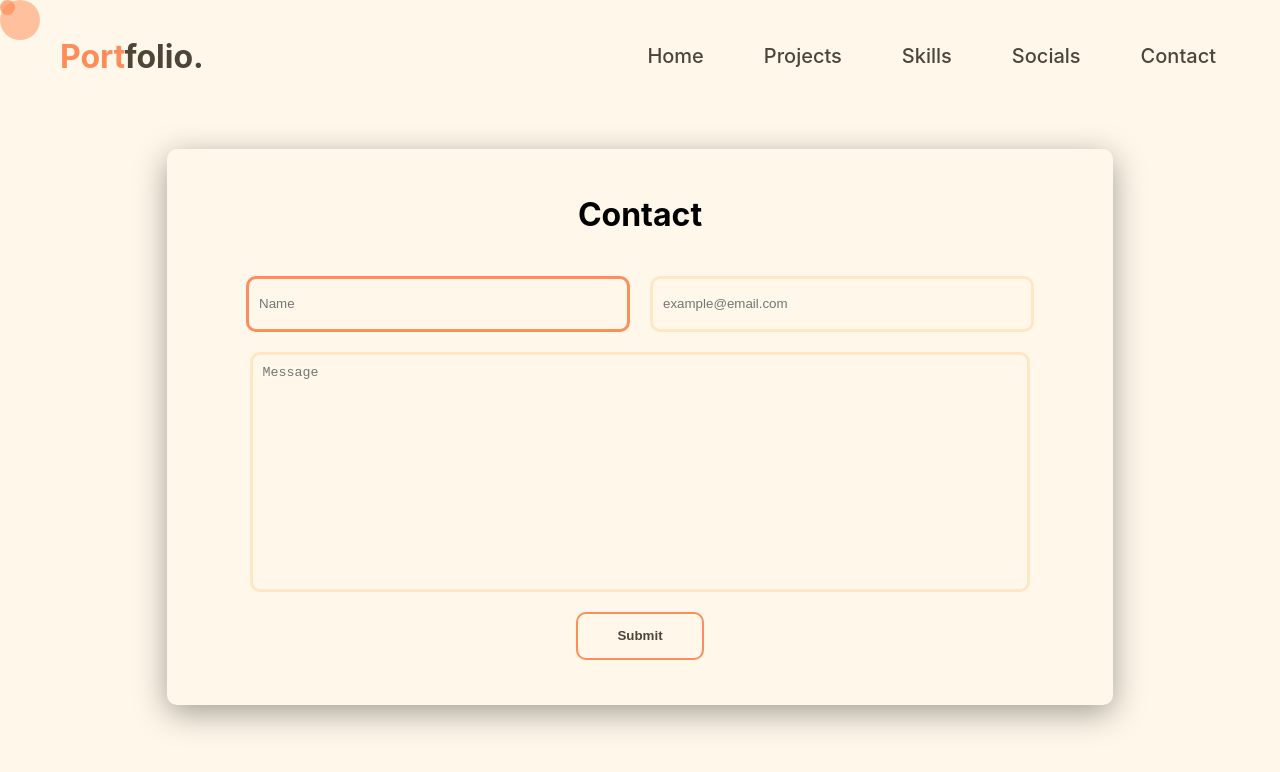
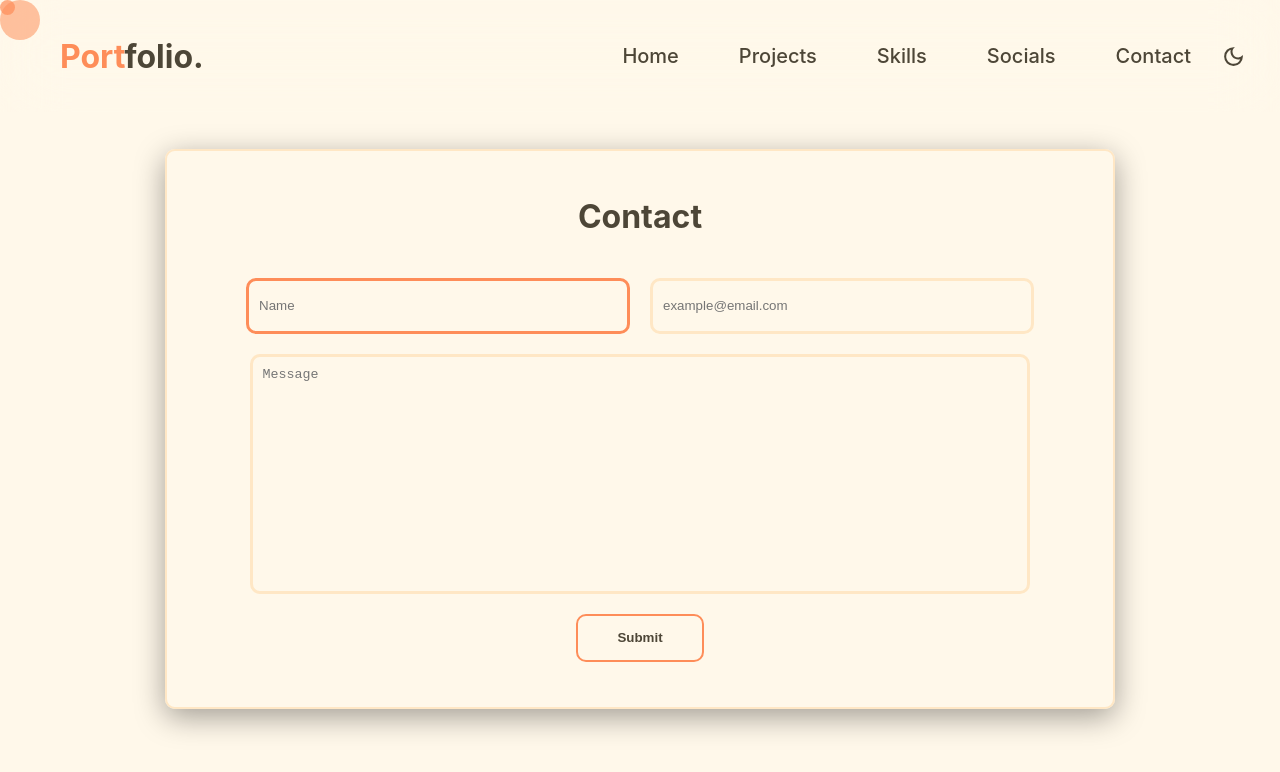
Before and after one commit to Tejas-Dalvi-99/portfolio, a React (Create React App) app: page /contact in a window 1280 px wide. Shown: the top 772 px of the page. Built offline with nearby package versions, Linux system fonts and the light colour scheme; no server answers.

Commit message:
added dark mode

```diff
--- a/public/index.html
+++ b/public/index.html
@@ -26,7 +26,7 @@
     -->
     <title>My Portfolio</title>
   </head>
-  <body>
+  <body class="light-mode">
     <noscript>You need to enable JavaScript to run this app.</noscript>
     <div id="root"></div>
     <!--
--- a/src/App.css
+++ b/src/App.css
@@ -1,5 +1,57 @@
-*{
-  background-color: #FFF8EA;
+.dark-mode {
+  --bg-clr: rgb(19, 18, 14);
+  --text-clr: #FFF;
+  --selection-clr: rgba(254, 141, 89, 0.9);
+  --cursor-bg: rgba(254, 141, 89, 0.7);
+  --dot-bg: rgba(254, 141, 89, 0.7);
+  --txt-clr: #FFF8EA;
+  --intro-btn-hovr: rgba(254, 141, 89, 0.9);
+  --focus-clr: #FE8D59;
+  --card-border: rgba(255, 255, 255, 0.18);
+  --card-shadow: rgba(254, 141, 89, 0.3);
+  --card-shadow-hvr0: 0px 0px 5px #FE8D59; ;
+  --card-shadow-hvr1: 0px 0px 10px #FE8D59;
+  --card-shadow-hvr2: 0px 0px 20px rgb(255, 231, 197,0.3) ;
+  --card-shadow-hvr3: 0px 0px 80px #FE8D59;
+  --form-border: rgba(254, 141, 89, 0.5);
+  --skill-card-bg: transparent;
+  --social-icon-clr: rgb(255, 255, 255,0.8);
+  --btn-txt-hover:white;
+  --mode: none;
+
+  img{
+    filter: brightness(0.8);
+  }
+}
+
+body{
+  transition: all ease-in-out 0.7s;
+}
+
+.light-mode {
+  --bg-clr: #FFF8EA;
+  --text-clr: #000;
+  --selection-clr: #FFE7C5;
+  --form-border: #FFE7C5;
+  --focus-clr: #FE8D59;
+  --btn-txt-hover: white;
+  --txt-clr: #4D4637;
+  --cursor-bg: rgba(254, 141, 89, 0.5);
+  --dot-bg: rgba(254, 141, 89, 0.7);
+  --intro-btn-hovr: rgba(254, 141, 89, 0.9);
+  --card-shadow: rgba(0, 0, 0, 0.37);
+  --card-border: rgba(255, 255, 255, 0.18);
+  --card-shadow-hvr0:  0px 0px 5px  #FE8D59;
+  --card-shadow-hvr1: 0px 0px 15px #FFE7C5;
+  --card-shadow-hvr2: 0px 0px 30px #FFE7C5 ;
+  --card-shadow-hvr3: 0px 0px 40px #FE8D59;
+  --skill-card-bg: transparent;
+  --social-icon-clr: black;
+  --mode: multiply;
+}
+
+body{
+  background-color: var(--bg-clr);
 }
 
 .App {
@@ -22,5 +74,5 @@
 }
 
 *::selection{
-  background-color: #FFE7C5;
+  background-color: var(--selection-clr);
 }
--- a/src/components/Contact.css
+++ b/src/components/Contact.css
@@ -5,10 +5,15 @@
     align-items: center;
     justify-content: center;
     /* border: 2px solid violet; */
-    box-shadow: 0 8px 32px 0 rgba(0, 0, 0, 0.37);
+    box-shadow: 0 8px 30px 0 var(--card-shadow);
+    border: 2px solid var(--form-border);
     border-radius: 10px;
     flex-direction: column;
     padding: 25px;
+}
+
+.contact h1{
+    color: var(--txt-clr);
 }
 
 .form{
@@ -23,21 +28,24 @@
 }
 
 input{
+    color: var(--txt-clr);
     box-sizing: border-box;
     padding-left: 10px;
     height: 7vh;
     width: 30vw;
     border-radius: 10px;
     outline: none;
-    border: 3px solid #FFE7C5;
+    border: 3px solid var(--form-border);
     transition: ease-in-out 0.5s;
+    background-color: transparent;
 }
 
 input:focus{
-    border: 3px solid #FE8D59;
+    border: 3px solid var(--focus-clr);
 }
 
 .message-box{
+    color: var(--txt-clr);
     box-sizing: border-box;
     padding-top: 10px;
     padding-left: 10px;
@@ -45,13 +53,14 @@ input:focus{
     width: 61vw;
     resize: none;
     border-radius: 10px;
-    border: 3px solid #FFE7C5;
+    border: 3px solid var(--form-border);
     outline: none;
     transition: ease-in-out 0.5s;
+    background-color: transparent;
 }
 
 .message-box:focus{
-    border: 3px solid #FE8D59;
+    border: 3px solid var(--focus-clr);
 }
 
 .btn{
@@ -60,15 +69,15 @@ input:focus{
     border-radius: 10px;
     outline: none;
     background-color: transparent;
-    border: 2px solid #FE8D59;
+    border: 2px solid var(--focus-clr);
     transition: ease-in-out 0.3s;
     font-weight: bold;
-    color: #4D4637;
+    color: var(--txt-clr);
 }
 
 .btn:hover{
-    background-color: #FE8D59;
-    color: white;
+    background-color: var(--focus-clr);
+    color: var(--btn-txt-hover);
 }
 
 @media (max-width:768px) {
@@ -92,7 +101,7 @@ input:focus{
 
     .btn{
         width: 25vw;
-        background-color: #FE8D59;
-        color: white;
+        background-color: var(--focus-clr);
+        color: var(--btn-txt-hover);
     }
 }
--- a/src/components/Cursor.css
+++ b/src/components/Cursor.css
@@ -7,13 +7,13 @@
     border-radius: 50%;
     pointer-events: none;
     z-index: 999;
-    mix-blend-mode:multiply;
+    mix-blend-mode:var(--mode);
     padding: 10px;
     display: flex;
     justify-content: center;
     align-items: center;
     /* border: 1px solid rgba(254, 141, 89); */
-    background-color: rgba(254, 141, 89, 0.5);
+    background-color: var(--cursor-bg);
 }
 
 .dot{
@@ -29,7 +29,7 @@
     display: flex;
     justify-content: center;
     align-items: center;
-    background-color: rgba(254, 141, 89, 0.7);
+    background-color: var(--dot-bg);
 }
 
 .cursor-text{
--- a/src/components/Cursor.js
+++ b/src/components/Cursor.js
@@ -20,7 +20,7 @@ function Cursor() {
 
     if (circleBig) {
       gsap.to(cursorRef.current, { scale: 3 });
-      gsap.to(dotRef.current, { scale: 0 });
+      gsap.to(dotRef.current, { scale: 1 });
     }
     if (noCircle) {
       gsap.to(cursorRef.current, { scale: 0 });
--- a/src/components/Home.css
+++ b/src/components/Home.css
@@ -8,7 +8,7 @@
 }
 
 .introduction{
-    color: #4D4637;
+    color: var(--txt-clr);
     height: 60%;
     width: 40%;
 }
@@ -32,14 +32,14 @@
     font-size: 1.3vw;
     border: none;
     padding: 0.6vw 1.5vw;
-    background-color: rgba(254, 141, 89, 0.7);
+    background-color: var(--dot-bg);
     border-radius: 20px;
     transition: ease-in-out 0.1s;
 }
 
 .introduction button:hover{
     cursor: pointer;
-    background-color: rgba(254, 141, 89, 0.9);
+    background-color: var(--intro-btn-hovr);
 }
 
 .coder-image{
--- a/src/components/Navbar.css
+++ b/src/components/Navbar.css
@@ -8,17 +8,19 @@
     top: 0;
     left: 0;
     padding: 0px 30px;
-    background-color: #FFF8EA;
+    background-color: transparent;
+    backdrop-filter: blur(30px);
     z-index: 99;
+    transition: all ease-in-out 0.7s;
 }
 
 .logo{
     margin-left: 30px;
-    color: #FE8D59;
+    color: var(--focus-clr);
 }
 
 .logo span{
-    color: #4D4637;
+    color: var(--txt-clr);
 }
 
 .page-links{
@@ -33,12 +35,12 @@
     padding: 5px 20px;
     border-radius: 20px;
     font-weight: 500;
-    color: #4D4637;
+    color: var(--txt-clr);
     transition: 0.3s ease;
 }
 
 .page-links .link:hover{
-    background-color: #FFE7C5;
+    background-color: var(--selection-clr);
     transition: 0.3s ease;
     /* cursor: pointer; */
 }
@@ -62,6 +64,17 @@
     transform: translate(-50%);
     width: 0px;
     transition: ease-in-out 0.3s;
+}
+
+.theme-toggle{
+    color: var(--txt-clr);
+    display: flex;
+    justify-content: center;
+    align-items: center;
+}
+
+.theme-toggle:hover{
+    cursor: pointer;
 }
 
 @media (max-width:768px) {
@@ -98,7 +111,7 @@
         transform: translate(-53%);
         padding: 2vh;
         width: 80%;
-        background-color: rgba(254, 141, 89, 0.9);
+        background-color: var(--intro-btn-hovr);
         border-radius: 10px;
         display: block;
         /* transition: ease-in-out 0.3s; */
@@ -107,7 +120,7 @@
     .link{
         margin: 3vh 0vh;
         background-color: transparent;
-        color: white;
+        color: var(--btn-txt-hover);
         font-size: 2.3vh;
     }
 }
--- a/src/components/Navbar.js
+++ b/src/components/Navbar.js
@@ -4,10 +4,26 @@ import { useState } from "react";
 import MenuIcon from "@mui/icons-material/Menu";
 import CloseIcon from "@mui/icons-material/Close";
 import { useNavigate } from "react-router-dom";
+import { MdOutlineLightMode } from "react-icons/md";
+import { MdOutlineDarkMode } from "react-icons/md";
+
 
 function Navbar() {
+  const [theme, setTheme] = useState("light-mode");
   const [navOpen, setNavOpen] = useState(false);
   const navigateTo = useNavigate();
+
+  function handleTheme(){
+    if(theme === "light-mode"){
+      setTheme("dark-mode");
+      document.body.classList.add("dark-mode");
+      document.body.classList.remove("light-mode");
+    }else{
+      setTheme("light-mode");
+      document.body.classList.add("light-mode");
+      document.body.classList.remove("dark-mode");
+    }
+  }
 
   return (
     <div className="nav" id="nav">
@@ -20,6 +36,7 @@ function Navbar() {
         <h1 className="">
           Port<span>folio.</span>
         </h1>
+
       </motion.div>
       <div
         className="nav-btn"
@@ -83,6 +100,10 @@ function Navbar() {
             >
               Contact
             </motion.div>
+            <div className="theme-toggle noCircle" onClick={handleTheme}>
+            { theme ==="dark-mode" ? <MdOutlineLightMode size={25}/> : <MdOutlineDarkMode size={25}/>}
+            </div>
+
       </div>
 
       <div
--- a/src/components/Skills.js
+++ b/src/components/Skills.js
@@ -35,7 +35,7 @@ function Skills() {
         icon={<FaAws size={50} color="#FF9900" />}
         name={"Amazon Web Services"}
       />
-      <SkillBox icon={<FaGithub size={50} color="#000" />} name={"Github"} />
+      <SkillBox icon={<FaGithub size={50} color="var(--social-icon-clr)" />} name={"Github"} />
       <SkillBox
         icon={<FaEthereum size={50} color="#A6BEDF" />}
         name={"Ethereum"}
@@ -46,7 +46,7 @@ function Skills() {
         name={"Bootstrap"}
       />
       <SkillBox
-        icon={<FiFramer size={50} color="#000" />}
+        icon={<FiFramer size={50} color="var(--social-icon-clr)" />}
         name={"Framer Motion"}
       />
       <SkillBox
--- a/src/components/Socials.js
+++ b/src/components/Socials.js
@@ -11,9 +11,9 @@ import { FaSquareXTwitter } from "react-icons/fa6";
 function Socials() {
     return (
       <div className="socials">
-        <SocialBox icon={<FaGithub size={50} color="black" />} name={"Github"} link={"https://github.com/Tejas-Dalvi-99"}/>
+        <SocialBox icon={<FaGithub size={50} color="var(--social-icon-clr)" />} name={"Github"} link={"https://github.com/Tejas-Dalvi-99"}/>
         <SocialBox icon={<FaLinkedin size={50} color="#0a66c2" />} name={"Linkedin"} link={"https://linkedin.com/in/tejas-dalvi-3a094a1a4/"}/>
-        <SocialBox icon={<FaSquareXTwitter size={50} color="black" />} name={"Twitter"} link={"https://twitter.com/TejaScript"}/>
+        <SocialBox icon={<FaSquareXTwitter size={50} color="var(--social-icon-clr)" />} name={"Twitter"} link={"https://twitter.com/TejaScript"}/>
       </div>
     );
   }
```
Also changed, not shown: src/components/Projects.css (+6 -5 lines), src/components/Skills.css (+7 -5 lines).
